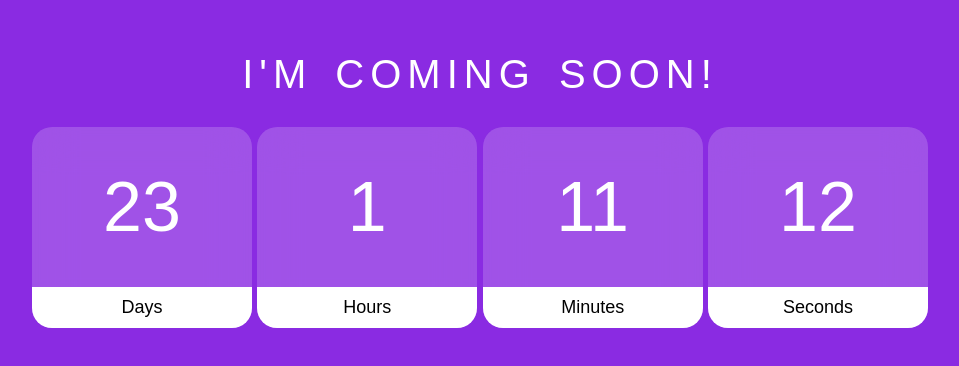
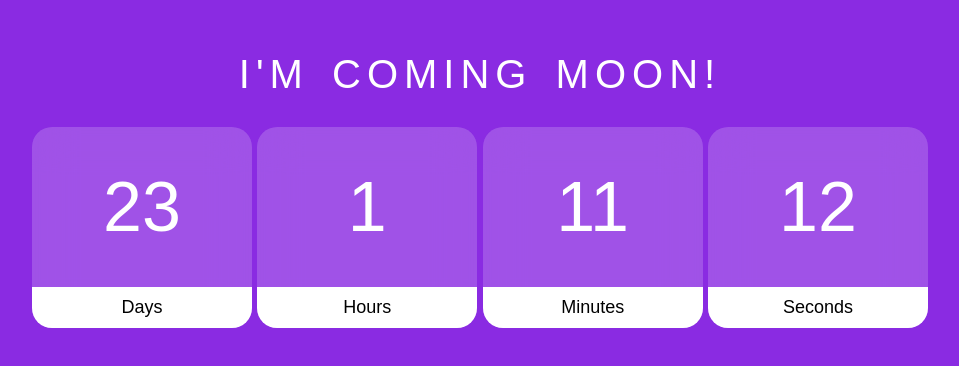
Before and after one commit to Pranesh-alt/Activities, a plain HTML site: page Index.html in a window 1280 px wide. Shown: the part 210-576 px from the top of the page, without its empty margins (160-1119 px from the left). Drawn offline with Linux system fonts and the light colour scheme.

Commit message:
modified

```diff
--- a/Index.html
+++ b/Index.html
@@ -9,7 +9,7 @@
 </head>
 <body>
     <div class="wrapper">
-        <h1 class="heading">I'M COMING SOON!</h1>
+        <h1 class="heading">I'M COMING MOON!</h1>
 
 
     <div class="timer">
```
